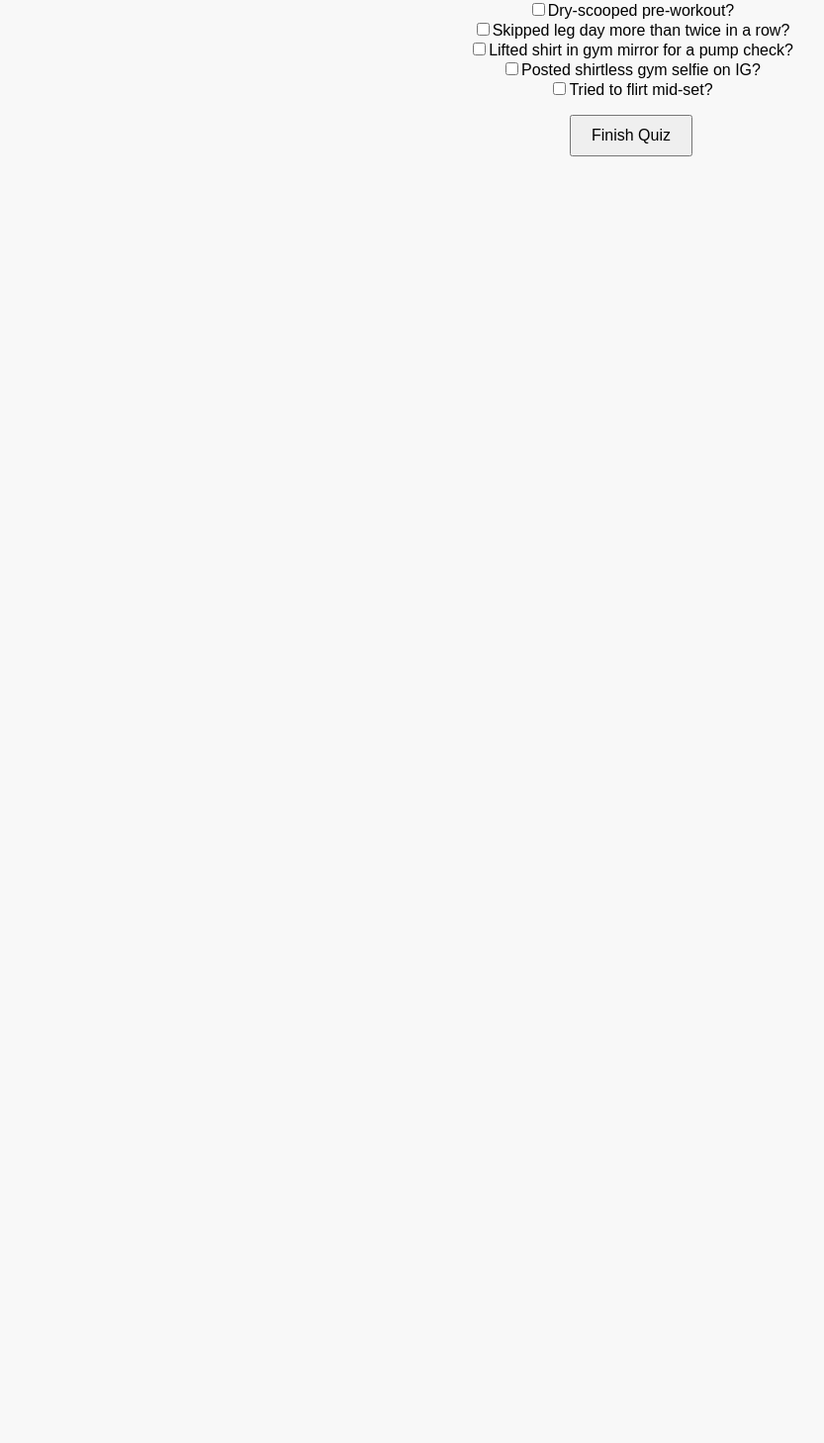
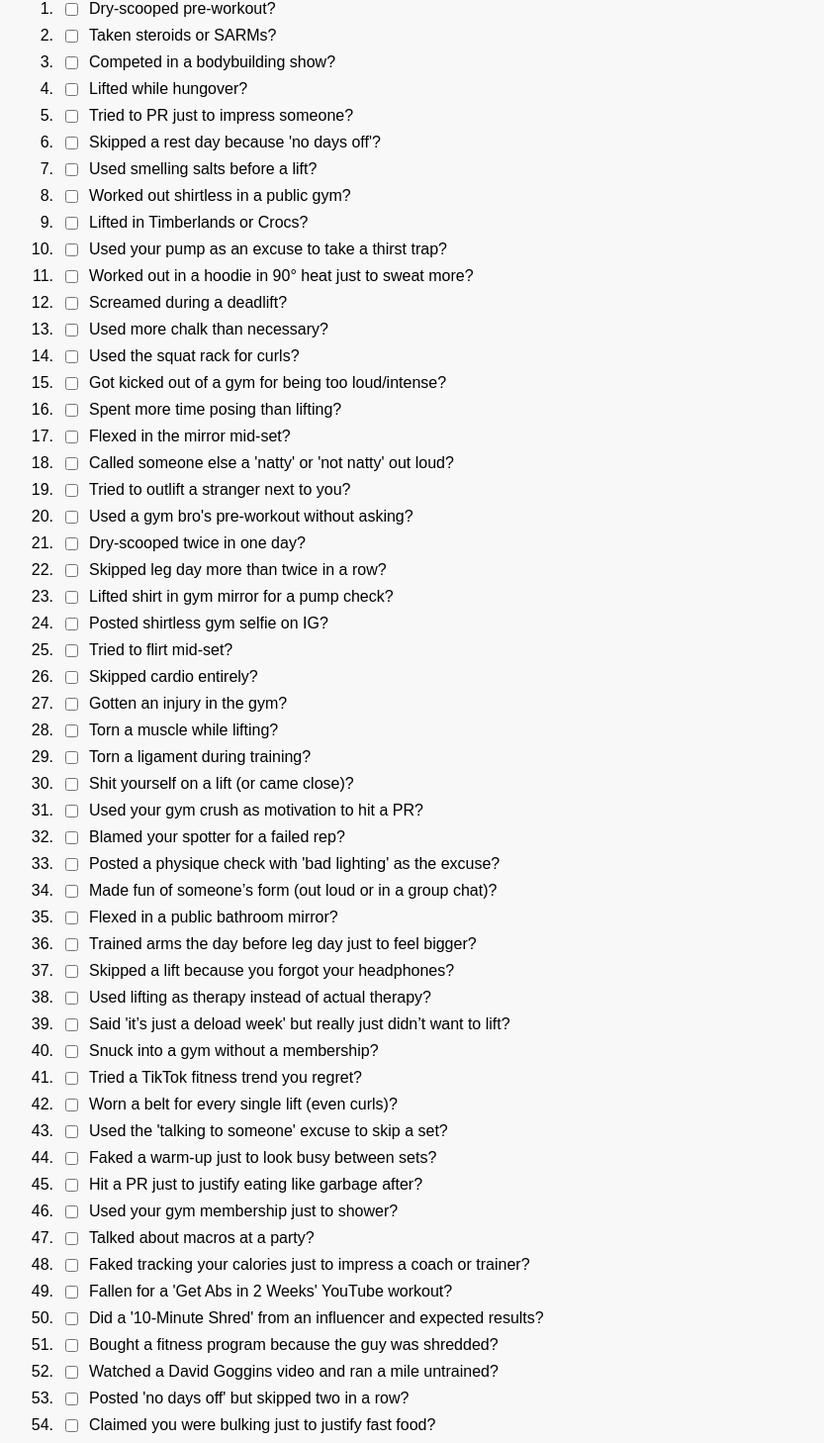
Before and after one commit to isaiaspavon/gym-purity-test, a React (Vite) app: page / in a window 1280 px wide. Shown: the part 92-1550 px from the top of the page at 99% size, without its empty margins (2-835 px from the left). Before the commit the page ends 800 px from the top, so only its background shows below. Built offline with nearby package versions, Linux system fonts and the light colour scheme.

Commit message:
Questions and QuestionTemplate updated

```diff
--- a/src/components/QuestionCard.tsx
+++ b/src/components/QuestionCard.tsx
@@ -1,5 +1,3 @@
-
-
 import React from "react";
 
 type Props = {
@@ -10,11 +8,10 @@ type Props = {
 
 const QuestionCard: React.FC<Props> = ({ question, index, onChange }) => {
   return (
-    <div className="question-card">
-      <label>
-        <input type="checkbox" onChange={(e) => onChange(e.target.checked)} />
-        {question}
-      </label>
+    <div className="question-card" style={{ display: "flex", alignItems: "center", gap: "0.5rem", margin: "0.5rem 0" }}>
+      <span style={{ width: "2rem", textAlign: "right" }}>{index + 1}.</span>
+      <input type="checkbox" onChange={(e) => onChange(e.target.checked)} />
+      <label>{question}</label>
     </div>
   );
 };
--- a/src/data/questions.ts
+++ b/src/data/questions.ts
@@ -7,11 +7,73 @@
 // The questions are meant to be fun and entertaining.
 
 const gymQuestions: string[] = [
+
+    // Questions added in V2
     "Dry-scooped pre-workout?",
+    "Taken steroids or SARMs?",
+    "Competed in a bodybuilding show?",
+    "Lifted while hungover?",
+    "Tried to PR just to impress someone?",
+    "Skipped a rest day because 'no days off'?",
+    "Used smelling salts before a lift?",
+    "Worked out shirtless in a public gym?",
+    "Lifted in Timberlands or Crocs?",
+    "Used your pump as an excuse to take a thirst trap?",
+    "Worked out in a hoodie in 90° heat just to sweat more?",
+    "Screamed during a deadlift?",
+    "Used more chalk than necessary?",
+    "Used the squat rack for curls?",
+    "Got kicked out of a gym for being too loud/intense?",
+    "Spent more time posing than lifting?",
+    "Flexed in the mirror mid-set?",
+    "Called someone else a 'natty' or 'not natty' out loud?",
+    "Tried to outlift a stranger next to you?",
+    // Questions added in V1
+    "Used a gym bro's pre-workout without asking?",
+    "Dry-scooped twice in one day?",
     "Skipped leg day more than twice in a row?",
     "Lifted shirt in gym mirror for a pump check?",
     "Posted shirtless gym selfie on IG?",
     "Tried to flirt mid-set?",
+    "Skipped cardio entirely?",
+    "Gotten an injury in the gym?",
+    "Torn a muscle while lifting?",
+    "Torn a ligament during training?",
+    "Shit yourself on a lift (or came close)?",
+    // Questions added in V3
+    "Used your gym crush as motivation to hit a PR?",
+    "Blamed your spotter for a failed rep?",
+    "Posted a physique check with 'bad lighting' as the excuse?",
+    "Made fun of someone’s form (out loud or in a group chat)?",
+    "Flexed in a public bathroom mirror?",
+    "Trained arms the day before leg day just to feel bigger?",
+    "Skipped a lift because you forgot your headphones?",
+    "Used lifting as therapy instead of actual therapy?",
+    "Said 'it’s just a deload week' but really just didn’t want to lift?",
+    "Snuck into a gym without a membership?",
+    "Tried a TikTok fitness trend you regret?",
+    "Worn a belt for every single lift (even curls)?",
+    "Used the 'talking to someone' excuse to skip a set?",
+    "Faked a warm-up just to look busy between sets?",
+    // Questions added in V4
+    "Hit a PR just to justify eating like garbage after?",
+    "Used your gym membership just to shower?",
+    "Talked about macros at a party?",
+    "Faked tracking your calories just to impress a coach or trainer?",
+    // Questions added in V5
+    "Fallen for a 'Get Abs in 2 Weeks' YouTube workout?",
+    "Did a '10-Minute Shred' from an influencer and expected results?",
+    "Bought a fitness program because the guy was shredded?",
+    "Watched a David Goggins video and ran a mile untrained?",
+    "Posted 'no days off' but skipped two in a row?",
+    "Claimed you were bulking just to justify fast food?",
+    "Used a shaker cup but only filled it with water?",
+    "Made a fitness TikTok with zero lifting form?",
+    "Flexed on a dating app using gym pics only?",
+    "Worn a pump cover and took it off dramatically mid-lift?",
+    // Questions added in V6
+    "Started flexing at a party",
+
     // Add more later!
   ];
 
```
